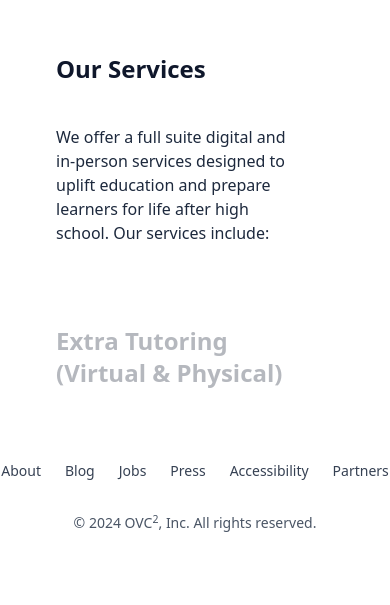
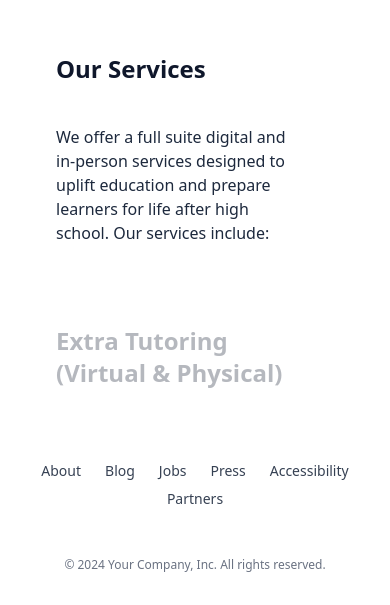
Before and after one commit to Ubaton/ovcc, a Next.js app: page / in a window 390 px wide. Shown: the part 3778-4383 px from the top of the page. Before the commit the page ends 4343 px from the top, so only its background shows below. Built offline with nearby package versions, Linux system fonts and the light colour scheme.

Commit message:
footer update for responsiveness

```diff
--- a/app/page.tsx
+++ b/app/page.tsx
@@ -13,9 +13,12 @@ export default function Home() {
       <WelcomeMessage/>
       <HeroParallaxDemo/>
       <StickyScrollRevealDemo/>
-      <div>
-        <footer className="bg-white py-8 text-center text-sm text-gray-600 space-y-4">
-          <div className="flex flex-wrap justify-center gap-6 text-gray-700 font-medium">
+
+      {/* Footer section */}
+
+        <footer className="bg-white py-8 px-4 text-center text-sm text-gray-600 space-y-6">
+        {/* Links */}
+        <div className="flex flex-wrap justify-center gap-x-6 gap-y-2 text-gray-700 font-medium text-sm">
           <a href="#">About</a>
           <a href="#">Blog</a>
           <a href="#">Jobs</a>
@@ -24,6 +27,7 @@ export default function Home() {
           <a href="#">Partners</a>
         </div>
 
+        {/* Icons */}
         <div className="flex justify-center gap-6 text-gray-600 text-xl">
           <a href="#"><i className="fab fa-facebook-f" /></a>
           <a href="#"><i className="fab fa-instagram" /></a>
@@ -32,9 +36,9 @@ export default function Home() {
           <a href="#"><i className="fab fa-youtube" /></a>
         </div>
 
-          <p>© 2024 OVC<sup>2</sup>, Inc. All rights reserved.</p>
+        {/* Copyright */}
+        <p className="text-xs text-gray-500">© 2024 Your Company, Inc. All rights reserved.</p>
       </footer>
-      </div>
     </div>
   );
 }
```
Lines whose indentation alone changed are shown as unchanged.
